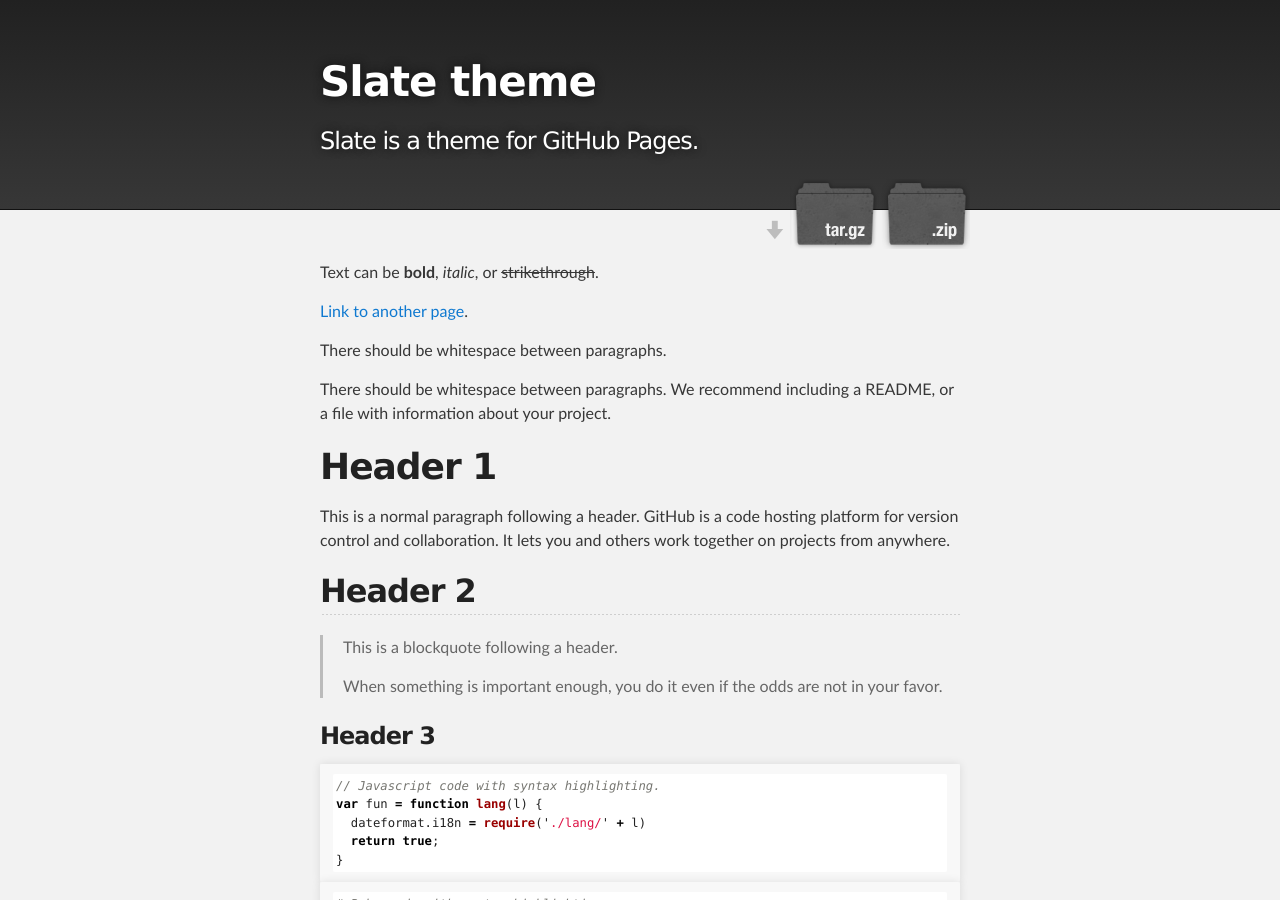
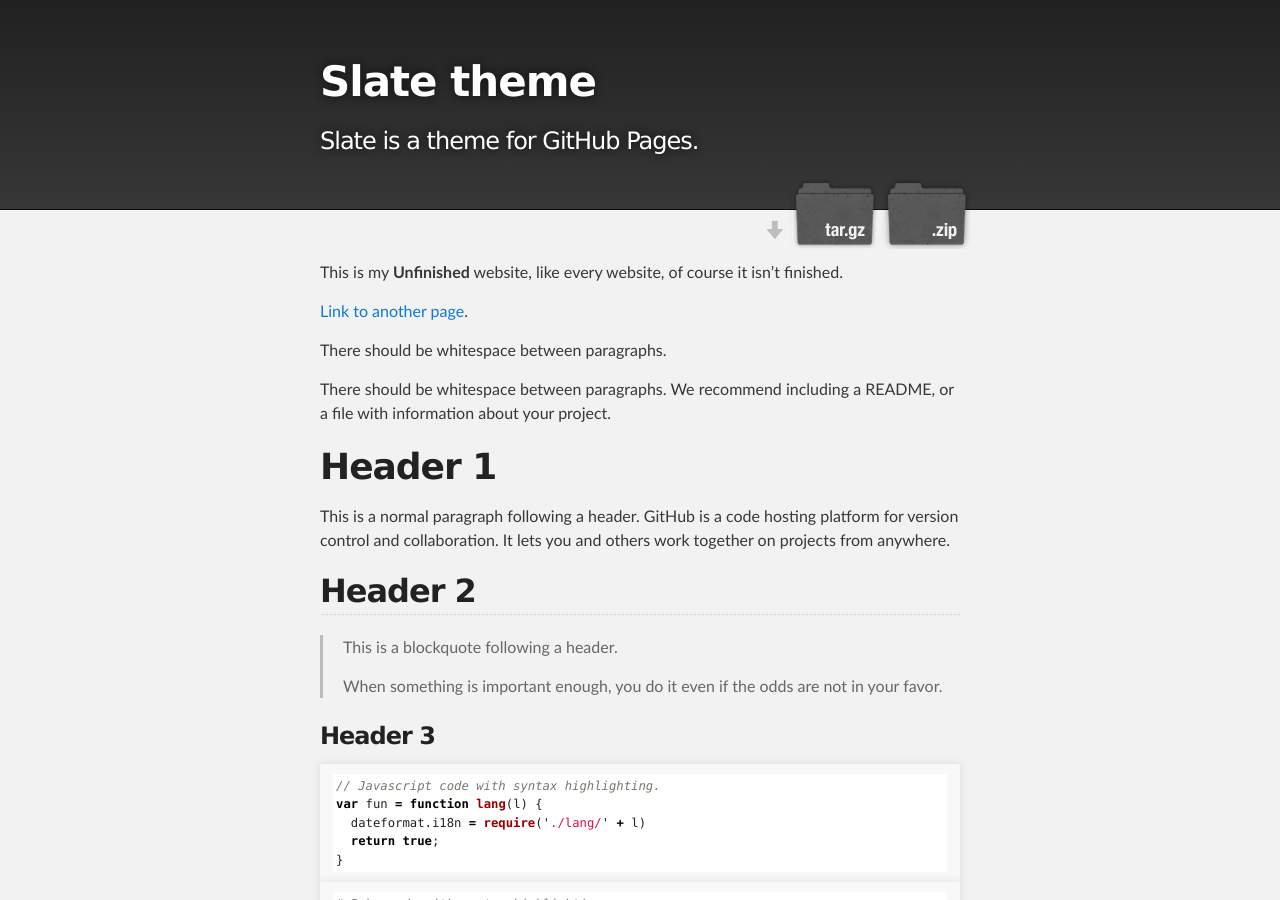
Before and after one commit to ryanginn/ryanginn.github.io, a Jekyll site: the page built from index.md, in a window 1280 px wide and 900 px high. Built offline with Jekyll 4.4.1, drawn with Linux system fonts in a browser that asks for light colours; nearby versions of some CDN libraries.

Commit message:
Update index.md

```diff
--- a/index.md
+++ b/index.md
@@ -2,7 +2,7 @@
 layout: default
 ---
 
-Text can be **bold**, _italic_, or ~~strikethrough~~.
+This is my **Unfinished** website, like every website, of course it isn't finished.
 
 [Link to another page](./another-page.html).
 
```
Also changed, not shown: other parts of index.md (+1 -0 lines).
